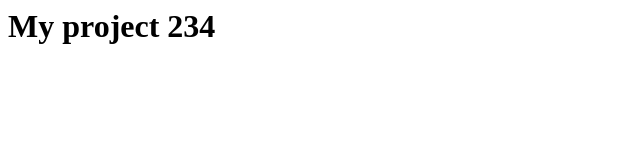
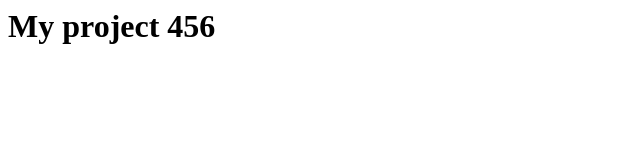
Before and after one commit to RomaxaUkr/my-project, a plain HTML site: page index.html in a window 1280 px wide. Shown: the full height of the page, 0-640 px from the left. Drawn offline with Linux system fonts and the light colour scheme.

Commit message:
title was changed 2

```diff
--- a/index.html
+++ b/index.html
@@ -6,6 +6,6 @@
   <title>My project</title>
 </head>
 <body>
-  <h1>My project 234</h1>
+  <h1>My project 456</h1>
 </body>
 </html>
```
